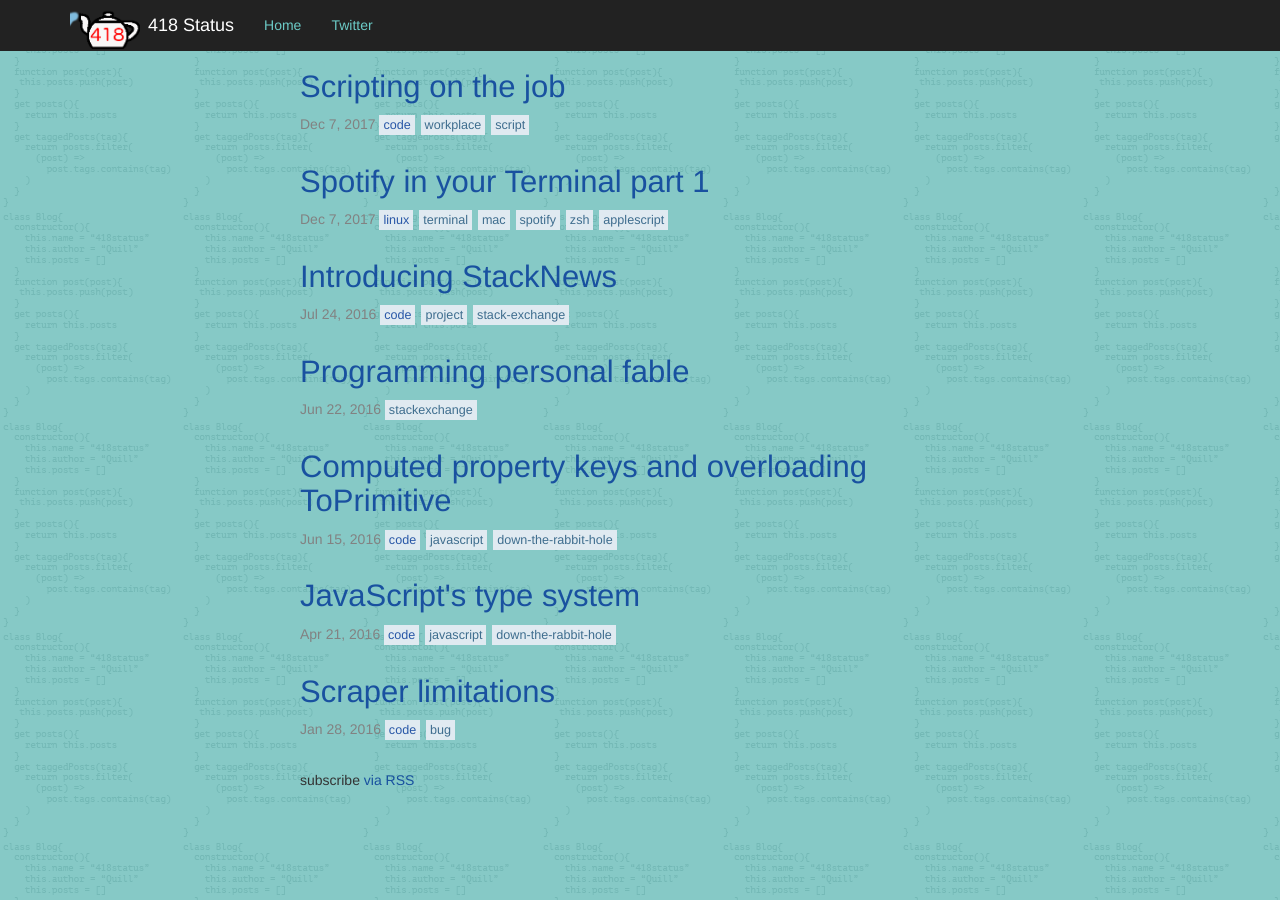
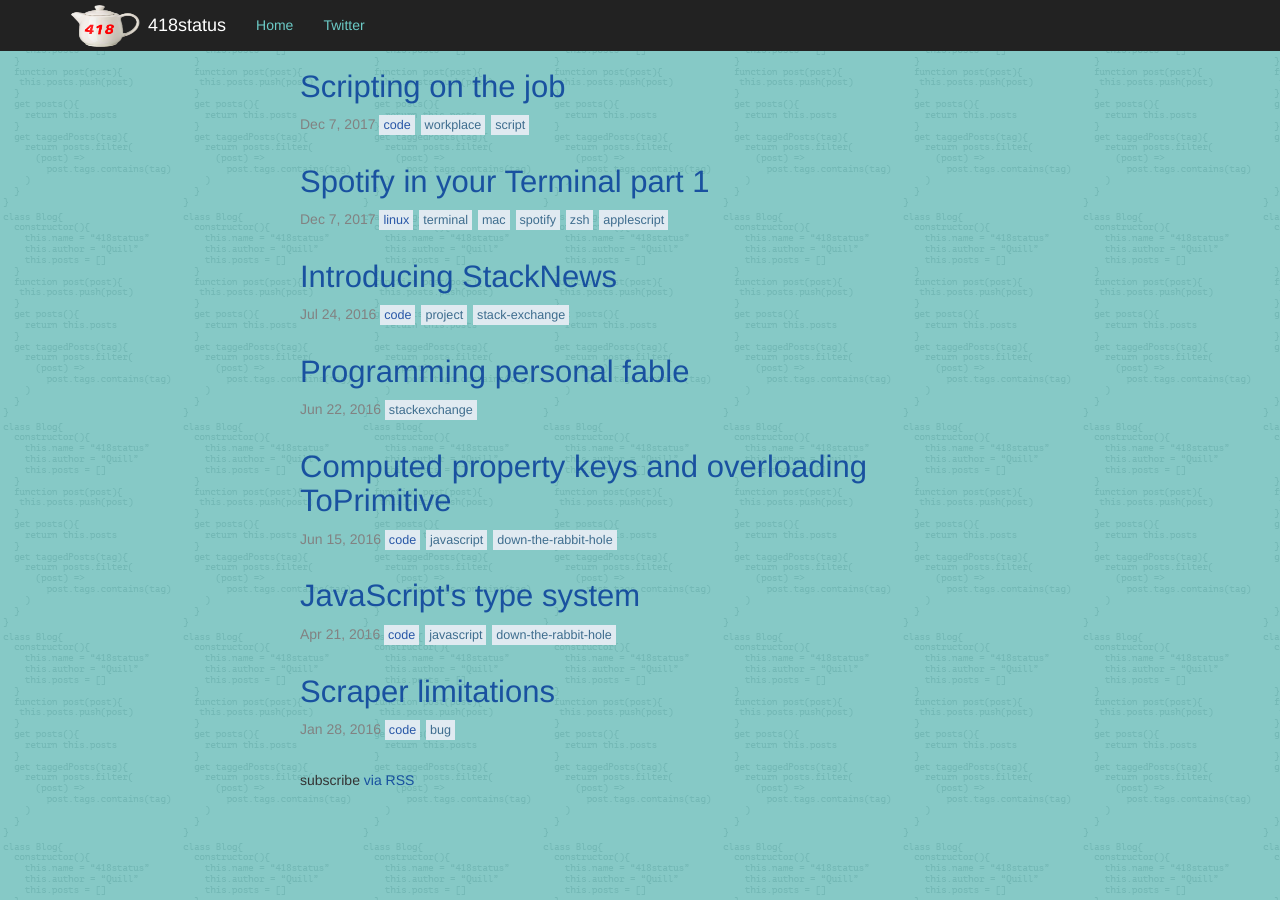
Before and after one commit to The-Quill/418status, a Jekyll site: the page built from index.html, in a window 1280 px wide. Built offline with Jekyll 4.4.1, drawn with Linux system fonts in a browser that asks for light colours; nearby versions of some CDN libraries; a style sheet for code colours, icons or effects is not loaded.

Commit message:
changed header

```diff
--- a/_includes/header.html
+++ b/_includes/header.html
@@ -9,8 +9,8 @@
                     <span class="icon-bar"></span>
                     <span class="icon-bar"></span>
                 </button>
-                <img class="header-image" src="{{ '/css/icon.png' | prepend: site.baseurl }}">
-                <a class="navbar-brand" href="http://418stat.us">418 Status</a>
+                <img class="header-image" src="{{ '/images/small.png' | prepend: site.baseurl }}">
+                <a class="navbar-brand" href="http://418stat.us">{{ site.title }}</a>
             </div>
             <div class="navbar-collapse collapse" id="navbar">
                 <ul class="nav navbar-nav">
@@ -18,7 +18,7 @@
                         <a href="http://418stat.us">Home</a>
                     </li>
                     <li>
-                        <a href="https://twitter.com/CodeQuicksand">Twitter</a>
+                        <a href="https://twitter.com/{{site.twitter_username}}">Twitter</a>
                     </li>
                 </ul>
             </div>
```
